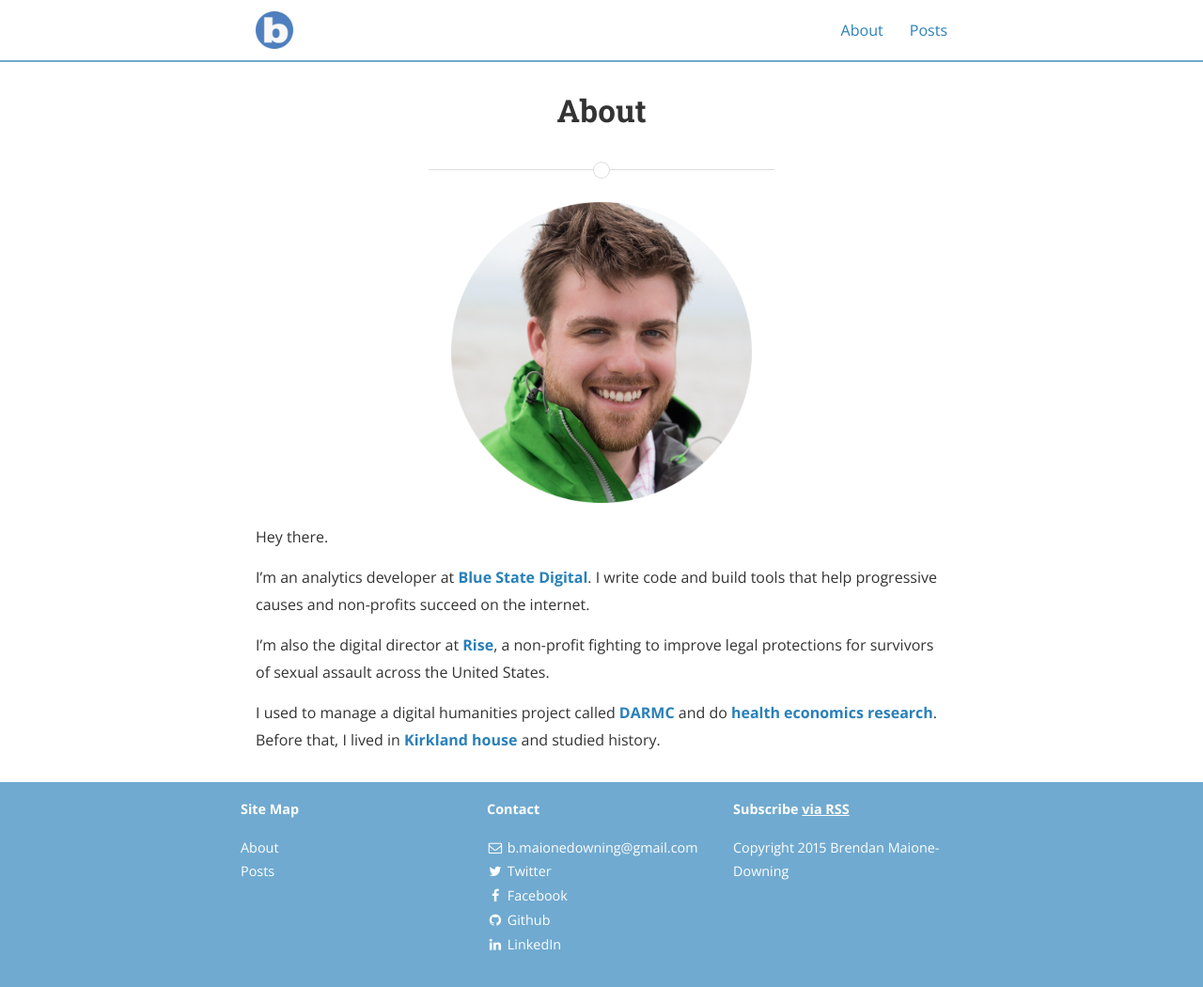
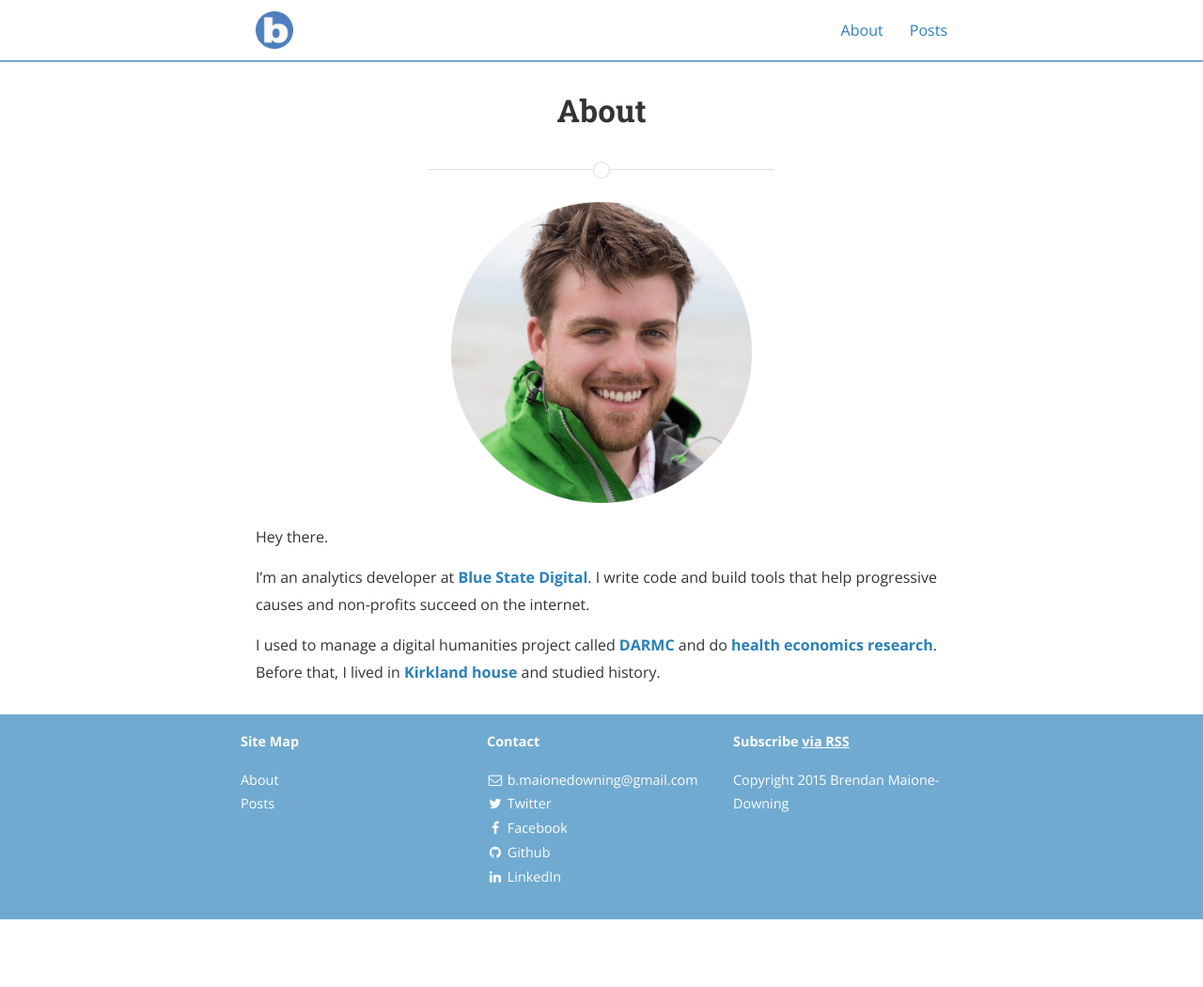
Before and after one commit to bmd/bmd.github.io, a Jekyll site: the page built from about.md, in a window 1280 px wide. Shown: the whole page at 94% size. Built offline with Jekyll 4.4.1, drawn with Linux system fonts in a browser that asks for light colours; nearby versions of some CDN libraries; a style sheet for code colours, icons or effects is not loaded; after the commit the page ends 978 px from its top, so only the background shows below that.

Commit message:
Update about.md

```diff
--- a/about.md
+++ b/about.md
@@ -10,6 +10,4 @@ Hey there.
 
 I'm an analytics developer at **[Blue State Digital](http://bluestatedigital.com)**. I write code and build tools that help progressive causes and non-profits succeed on the internet.
 
-I'm also the digital director at **[Rise](http://risenow.us)**, a non-profit fighting to improve legal protections for survivors of sexual assault across the United States.
-
 I used to manage a digital humanities project called **[DARMC](http://darmc.harvard.edu/icb/icb.do)** and do **[health economics research](http://primahealthanalytics.com)**. Before that, I lived in **[Kirkland house](http://kirkland.harvard.edu/)** and studied history.
```
